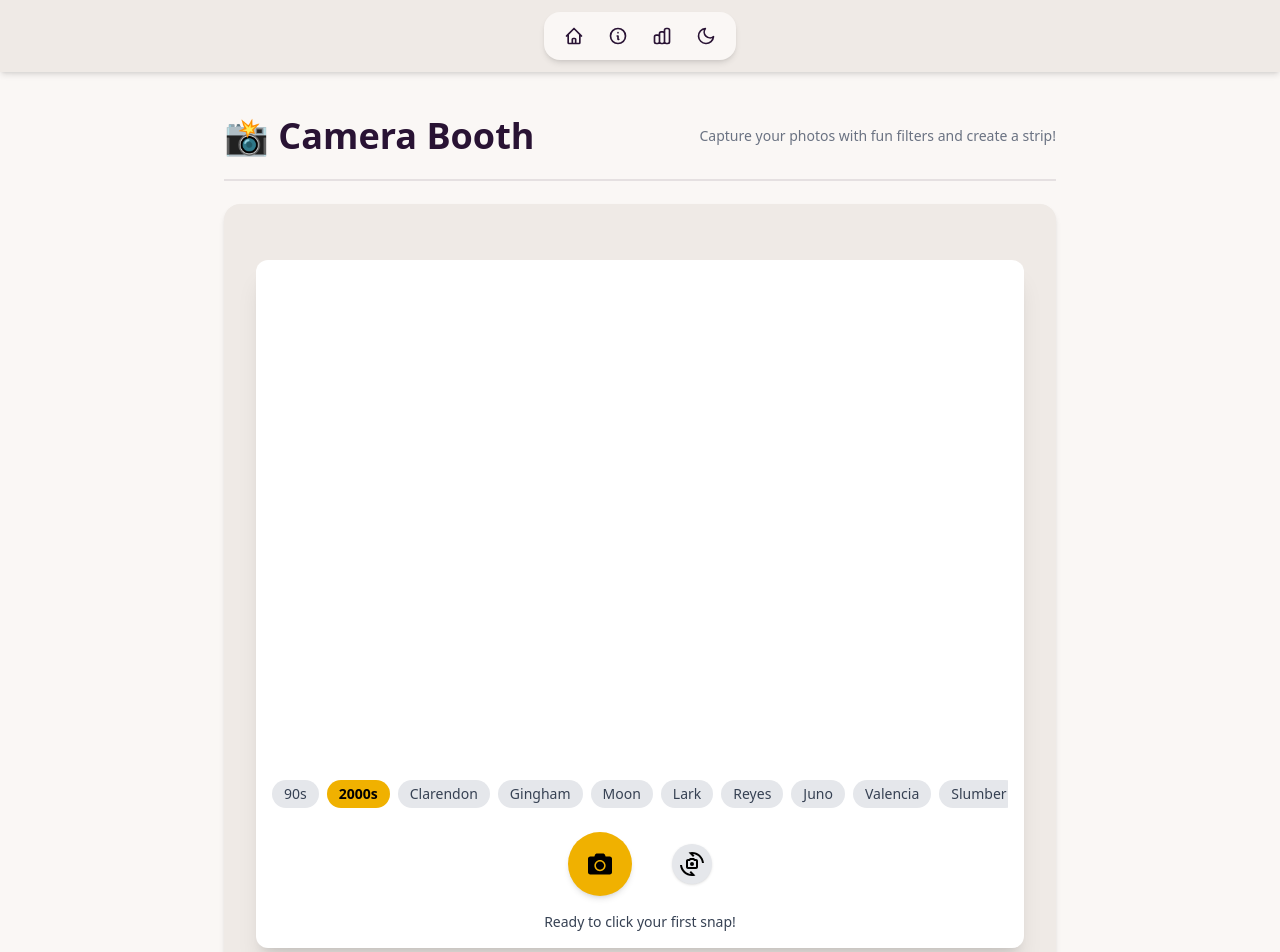
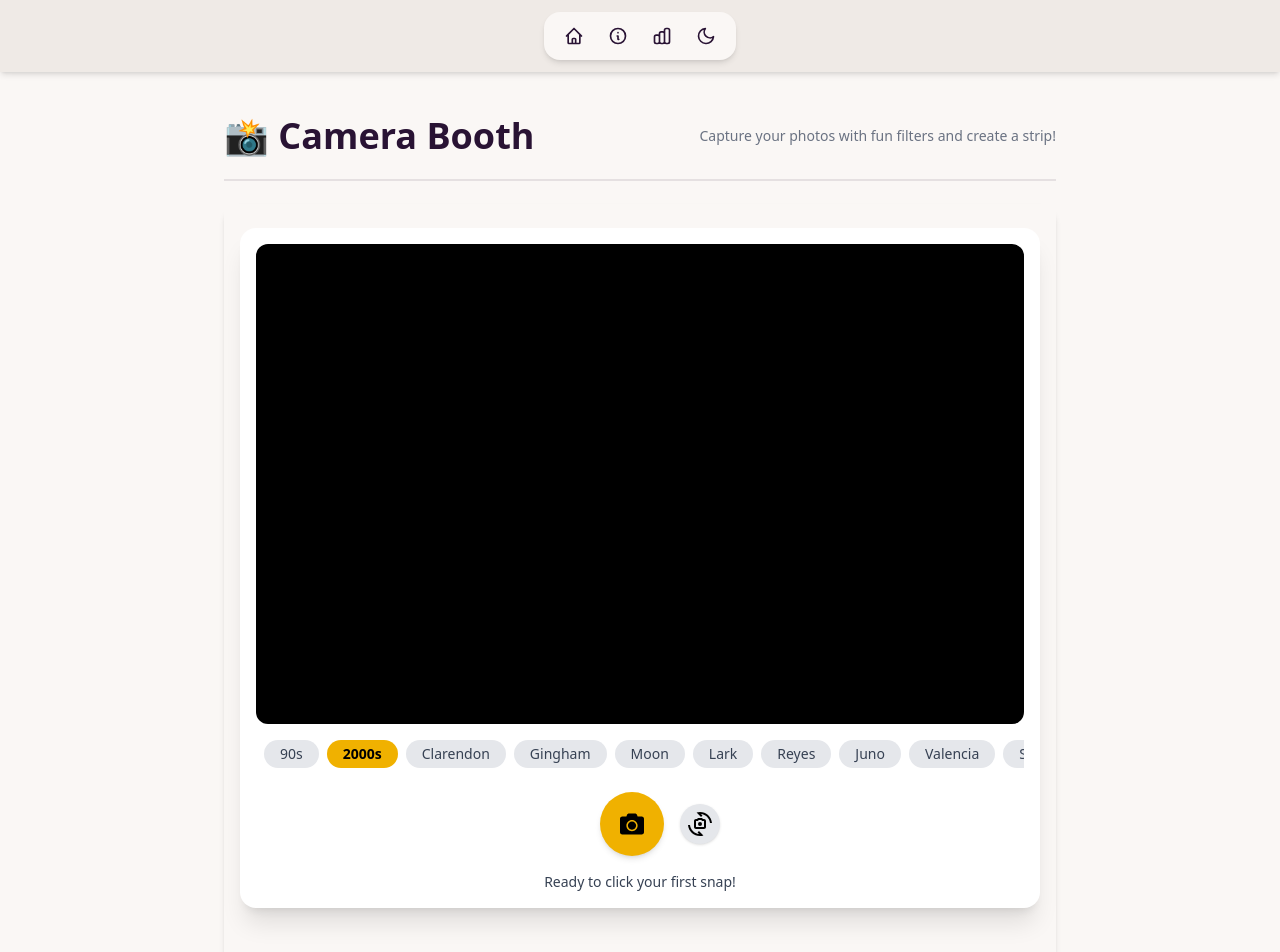
Before and after one commit to Yash-Raj20/Photobooth, a Next.js app: page /camera in a window 1280 px wide. Shown: the top 952 px of the page. Built offline with nearby package versions, Linux system fonts and the light colour scheme; no server answers.

Commit message:
add camera switch logic and button

```diff
--- a/src/app/camera/page.tsx
+++ b/src/app/camera/page.tsx
@@ -1,12 +1,10 @@
 "use client";
-
 import Camera from "@/components/Camera";
 
 export default function CameraPage() {
   return (
     <div className="min-h-screen bg-base-100 text-base-content px-4 py-5">
-      <div className="w-full mx-auto ">
-        {/* Header Section */}
+      <div className="max-w-5xl mx-auto">
         <div className="flex flex-col sm:flex-row justify-between items-start sm:items-center gap-2">
           <h1 className="text-3xl sm:text-4xl font-bold flex items-center gap-2">
             📸 Camera Booth
@@ -16,10 +14,8 @@ export default function CameraPage() {
           </p>
         </div>
 
-        {/* Divider */}
         <div className="divider" />
 
-        {/* Camera Component */}
         <div className="bg-base-200 rounded-2xl shadow-md">
           <Camera />
         </div>
--- a/src/components/Camera.tsx
+++ b/src/components/Camera.tsx
@@ -206,11 +206,11 @@ export default function PhotoBoothApp() {
     const ctx = canvas.getContext("2d");
     if (!ctx) return;
 
-    const STRIP_WIDTH = 320;
-    const STRIP_HEIGHT = 700;
+    const STRIP_WIDTH = 310;
+    const STRIP_HEIGHT = 1020;
     const PHOTO_WIDTH = 270;
-    const PHOTO_HEIGHT = 200;
-    const MARGIN = 25;
+    const PHOTO_HEIGHT = 300;
+    const MARGIN = 20;
     const PHOTO_SPACING = 20;
 
     canvas.width = STRIP_WIDTH;
@@ -282,11 +282,11 @@ export default function PhotoBoothApp() {
   };
 
   return (
-    <div className="min-h-screen flex items-center justify-center px-4 py-6">
+    <div className="min-h-screen w-full flex flex-col items-center justify-between px-2 py-4 sm:px-4 sm:py-6 bg-base-100">
   {!showPhotoStrip ? (
-        <div className="bg-white rounded-xl shadow-xl p-4 w-full max-w-3xl space-y-4">
-          {/* Video Preview */}
-          <div className="w-full h-64 sm:h-80 md:h-[26rem] lg:h-[30rem] relative overflow-hidden rounded-lg mx-auto">
+    <div className="w-full max-w-5xl flex flex-col sm:rounded-2xl sm:shadow-xl bg-white sm:p-4 space-y-4 rounded-xl">
+      {/* 📸 Camera Preview */}
+      <div className="relative w-full h-[calc(100vh-300px)] sm:h-[30rem] overflow-hidden rounded-xl bg-black">
         <video
           ref={videoRef}
           className="w-full h-full object-cover"
@@ -294,28 +294,28 @@ export default function PhotoBoothApp() {
           playsInline
           style={{
             filter: FILTERS.find((f) => f.name === currentFilter)?.css,
-                transform: "scaleX(-1)",
+            transform: facingMode === "front" ? "scaleX(-1)" : "scaleX(1)",
           }}
         />
         {countdown && (
-              <div className="absolute inset-0 bg-black bg-opacity-60 flex items-center justify-center text-white text-5xl font-bold animate-pulse">
+          <div className="absolute inset-0 bg-black bg-opacity-60 flex items-center justify-center text-white text-5xl font-bold animate-pulse z-10">
             {countdown}
           </div>
         )}
         {capturedPhotos.length > 0 && (
-              <span className="absolute top-2 right-2 bg-yellow-400 text-black px-3 py-1 rounded-full text-xs font-bold">
+          <span className="absolute top-3 right-3 bg-yellow-400 text-black px-3 py-1 rounded-full text-xs font-bold z-10">
             {capturedPhotos.length}/3
           </span>
         )}
       </div>
 
-          {/* Filters */}
-          <div className="flex gap-2 overflow-x-auto scrollbar-hide py-2">
+      {/* 🎨 Filters */}
+      <div className="flex gap-2 overflow-x-auto scrollbar-hide px-1 sm:px-2 pb-2">
         {FILTERS.map((filter) => (
           <button
             key={filter.name}
             onClick={() => setCurrentFilter(filter.name)}
-                className={`px-3 py-1 rounded-full text-xs sm:text-sm whitespace-nowrap transition ${
+            className={`px-4 py-1 rounded-full text-xs sm:text-sm whitespace-nowrap transition ${
               currentFilter === filter.name
                 ? "bg-yellow-500 text-black font-semibold"
                 : "bg-gray-200 hover:bg-gray-300 text-gray-700"
@@ -326,66 +326,65 @@ export default function PhotoBoothApp() {
         ))}
       </div>
 
-          {/* Capture Button */}
-          <div className="flex justify-center gap-10 items-center">
+      {/* 📸 Capture + Switch Buttons */}
+      <div className="flex justify-center items-center ml-10 gap-4">
         <button
           onClick={handleCapture}
-              disabled={isCapturing || capturedPhotos.length >= 5}
-              className="w-14 h-14 sm:w-16 sm:h-16 rounded-full bg-yellow-500 hover:bg-yellow-600 text-black shadow-md disabled:opacity-50 flex items-center justify-center"
+          disabled={isCapturing || capturedPhotos.length >= 3}
+          className="w-16 h-16 rounded-full bg-yellow-500 hover:bg-yellow-600 text-black shadow-md disabled:opacity-50 flex items-center justify-center"
+          title="Click Photo"
         >
           <FaCamera className="w-6 h-6" />
-              <span className="sr-only">Take Photo</span>
         </button>
         <button
           onClick={() =>
             setFacingMode((prev) => (prev === "front" ? "rear" : "front"))
           }
-              className="w-8 h-8 sm:w-10 sm:h-10 rounded-full bg-gray-200 text-black text-sm shadow hover:bg-gray-400 flex items-center justify-center transition"
-              title="Switch Camera"
+          className="w-10 h-10 rounded-full bg-gray-200 text-black shadow hover:bg-gray-300 flex items-center justify-center"
+          title="Switch camera"
+          aria-label="Switch camera"
         >
           <MdOutlineCameraswitch className="w-6 h-6" />
-              <span className="sr-only">Switch Camera</span>
         </button>
       </div>
 
-          {/* Status Text */}
+      {/* 📝 Status */}
       <p className="text-center text-sm text-gray-700">
         {capturedPhotos.length === 0 && "Ready to click your first snap!"}
-            {capturedPhotos.length === 1 && "Great! Click 3 more photos"}
+        {capturedPhotos.length === 1 && "2 more to go!"}
         {capturedPhotos.length === 2 && "One last snap!"}
         {capturedPhotos.length === 3 && "All done! Generating collage..."}
       </p>
     </div>
   ) : (
-        <div className="flex flex-col md:flex-row gap-8 md:gap-10 items-center bg-gradient-to-br from-amber-900 to-amber-800 rounded-3xl p-6 md:p-8 w-full max-w-3xl shadow-2xl border-0">
-          {/* Canvas Strip */}
-          <div className="flex justify-center md:justify-start w-full md:w-auto">
-            <div className="bg-white p-3 md:p-4 rounded-2xl shadow-2xl transform rotate-1 hover:rotate-0 transition-transform duration-300">
+    // 🎞️ Photo Strip Section
+    <div className="flex flex-col md:flex-row gap-8 items-center bg-gradient-to-br from-amber-900 to-amber-800 rounded-3xl p-4 sm:p-8 max-w-3xl w-full shadow-xl">
+      <div className="bg-white p-3 rounded-2xl shadow-inner">
         <canvas
           ref={stripCanvasRef}
-                className="w-full max-w-[260px] md:max-w-[300px] h-auto aspect-[2/3] rounded-lg shadow-inner"
+          className="w-full max-w-[300px] md:max-w-[350px] aspect-[2/3] rounded-lg"
         />
       </div>
-          </div>
 
-          {/* Buttons */}
       <div className="flex flex-col gap-4 w-full md:w-auto items-center">
         <button
           onClick={reset}
-              className="bg-amber-700 hover:bg-amber-600 text-white px-6 md:px-8 py-3 md:py-4 text-base md:text-lg font-bold rounded-xl shadow-lg hover:shadow-xl transform hover:scale-105 transition-all duration-200 border-2 border-amber-600 w-full md:w-auto"
+          className="bg-amber-700 hover:bg-amber-600 text-white px-6 py-3 text-sm sm:text-base font-semibold rounded-xl shadow-md w-full"
         >
           Re-Shoot
         </button>
         <button
           onClick={downloadStrip}
-              className="bg-amber-700 hover:bg-amber-600 text-white px-6 md:px-8 py-3 md:py-4 text-base md:text-lg font-bold rounded-xl shadow-lg hover:shadow-xl transform hover:scale-105 transition-all duration-200 border-2 border-amber-600 w-full md:w-auto"
+          className="bg-amber-700 hover:bg-amber-600 text-white px-6 py-3 text-sm sm:text-base font-semibold rounded-xl shadow-md w-full"
         >
           Download Photo
         </button>
       </div>
     </div>
   )}
+
   <canvas ref={canvasRef} className="hidden" />
 </div>
+
   );
 }
```
Lines whose indentation alone changed are shown as unchanged.
